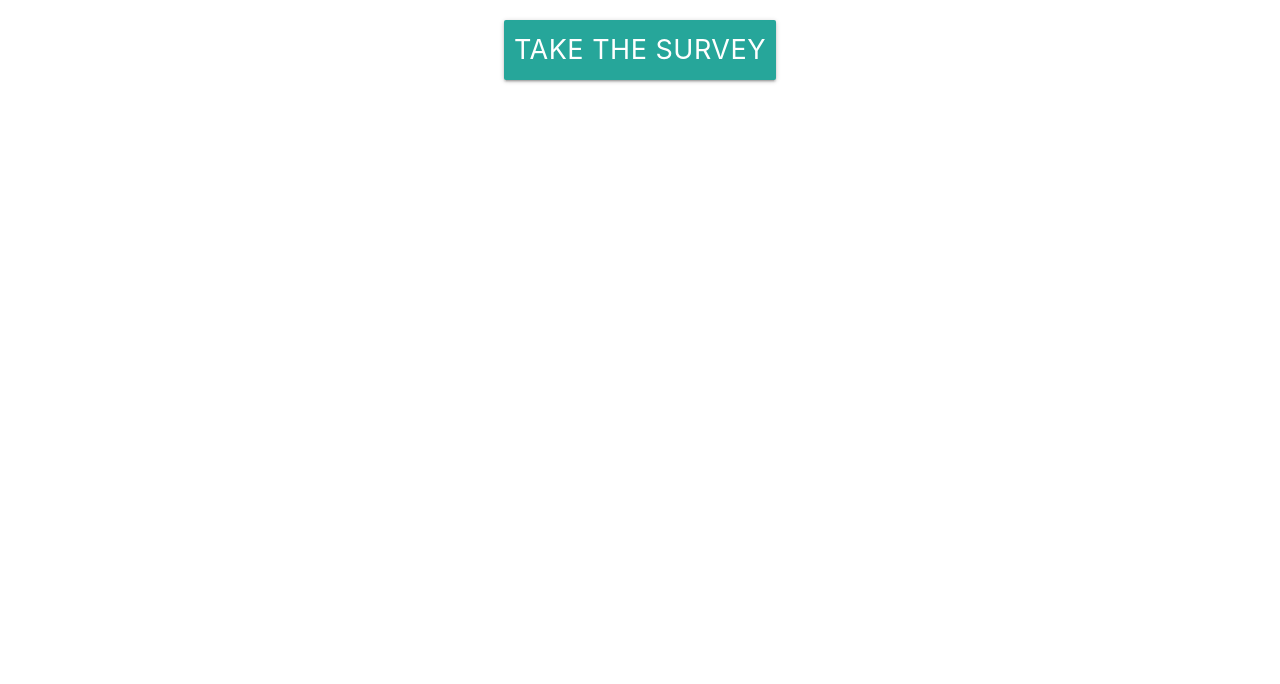
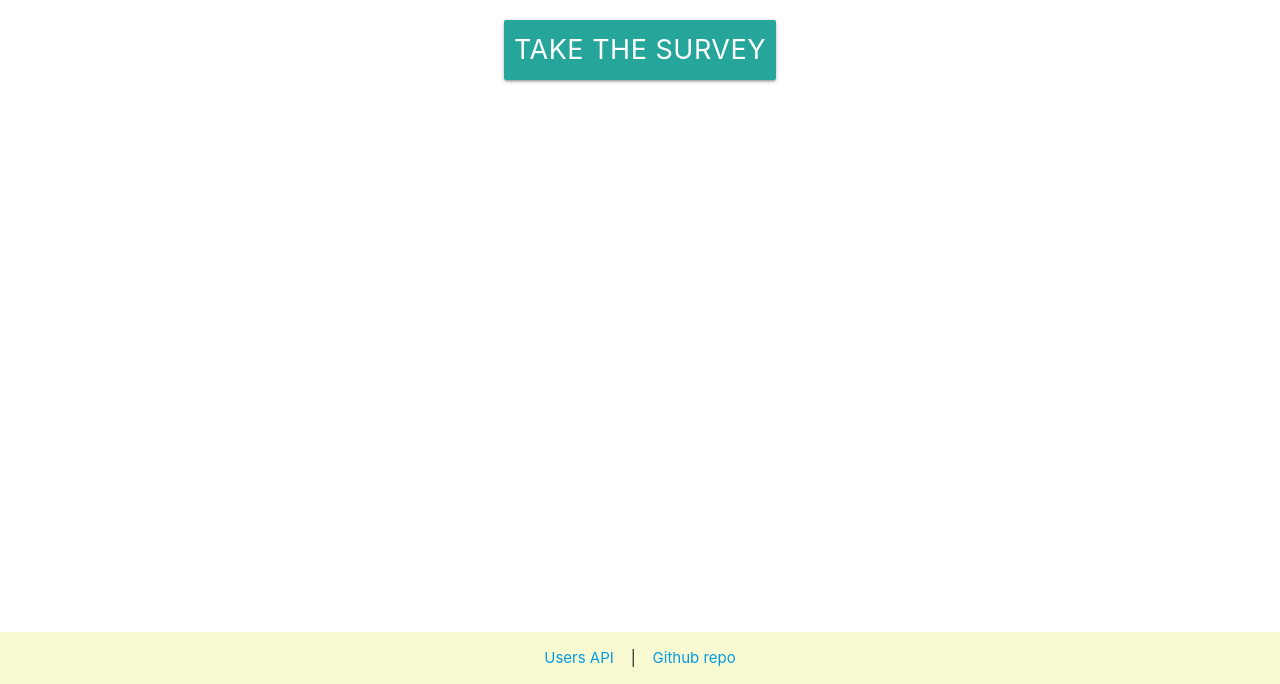
Before and after one commit to tommyngre/friend-finder-app, a website: page app/public/home.html in a window 1280 px wide. Shown: the part 116-800 px from the top of the page. Drawn offline with nearby package versions, Linux system fonts and the light colour scheme.

Commit message:
+ footer, favicon

```diff
--- a/app/public/home.html
+++ b/app/public/home.html
@@ -6,6 +6,7 @@
   <meta http-equiv="X-UA-Compatible" content="IE=edge">
   <title>Page Title</title>
   <meta name="viewport" content="width=device-width, initial-scale=1">
+  <link rel="icon" href="fav.png">
 
   <!-- Compiled and minified CSS -->
   <link rel="stylesheet" href="https://cdnjs.cloudflare.com/ajax/libs/materialize/1.0.0-beta/css/materialize.min.css">
@@ -28,9 +29,13 @@
         </a>
       </div>
 
-    </section>
+  </div>
 
-  </div>
+  <div class="footer center">
+      <a href="/api/friends">Users API</a>
+      &nbsp;&nbsp;&nbsp;|&nbsp;&nbsp;&nbsp;
+      <a href="https://github.com/tommyngre/friend-finder-app">Github repo</a>
+    </div>
 
 </body>
 
--- a/app/public/main.css
+++ b/app/public/main.css
@@ -4,13 +4,13 @@
   width:100%;
   left:0;
   top:0;
-  z-index:0;
+  z-index:1;
   position: fixed;
   background-color: rgb(0,0,0); /* Fallback color */
   background-color: rgba(0,0,0,0.4); /* Black w/ opacity */}
 
 #modal-content{
-  z-index:1;
+  z-index:2;
   background-color: white;
   margin:10px auto 0px auto;
   overflow: auto;
@@ -70,3 +70,15 @@ select{
   min-height: 2.2em;
   padding: 10px;
 }
+
+#submit{
+  margin-bottom: 50px;
+}
+
+.footer{
+  background-color:lightgoldenrodyellow;
+  position: fixed;
+  width:100%;
+  bottom:0;
+  padding: 15px;
+}
```
Also changed, not shown: app/public/survey.html (+7 -0 lines), app/public/fav.png (added).
